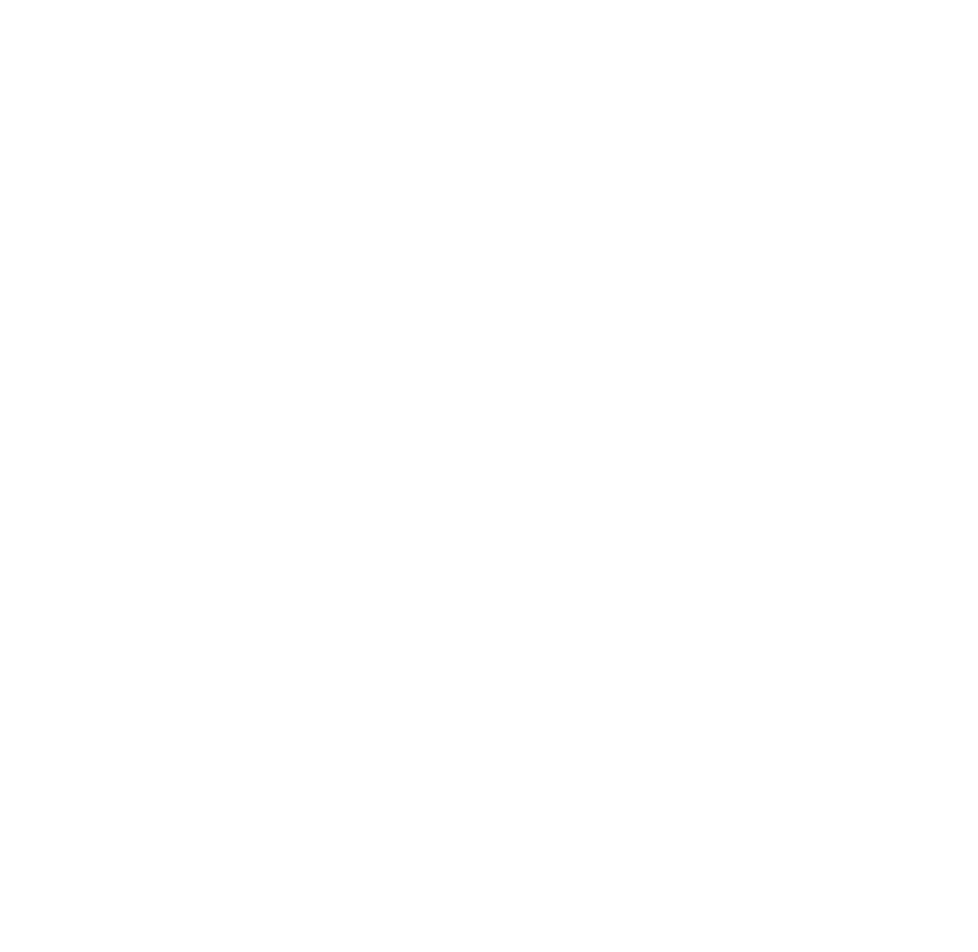
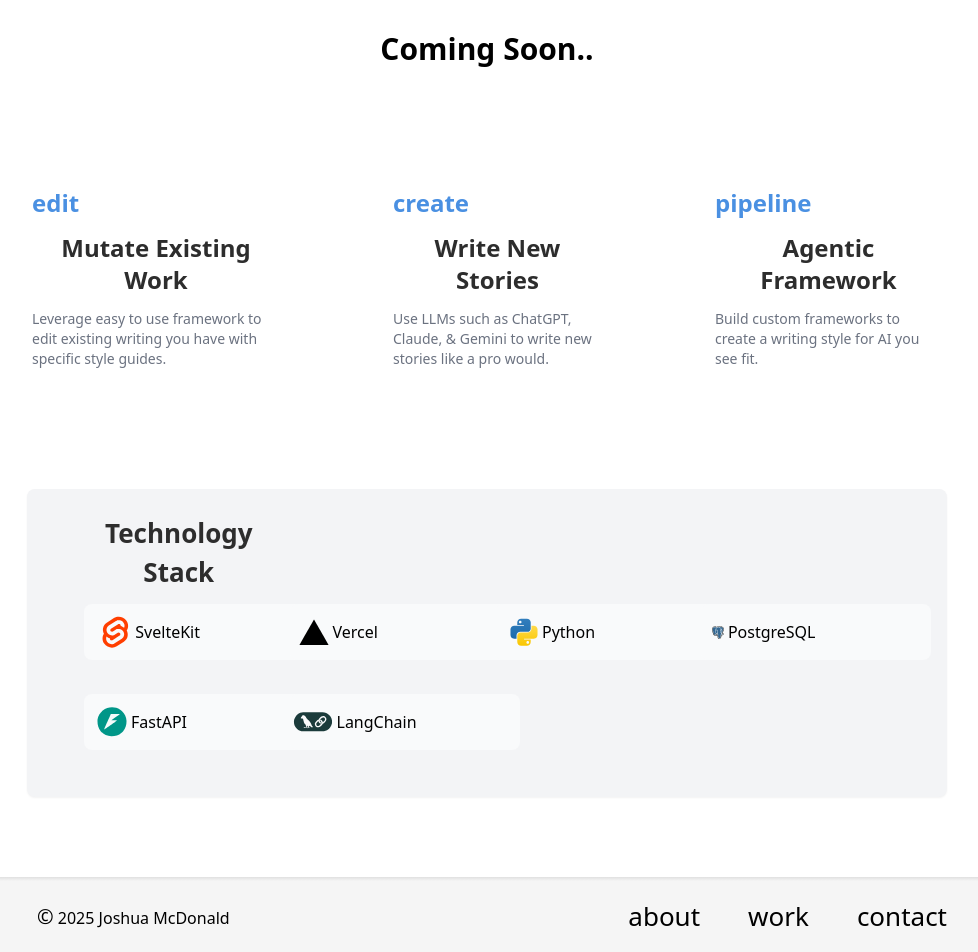
Before and after one commit to robmcdonald5/personalsite, a SvelteKit app: page /work/creative-writing-assistant in a window 1280 px wide. Before the commit this address had no page. Shown: the part 379-1331 px from the top of the page, without its empty margins (153-1131 px from the left). Before the commit the page ends 800 px from the top, so only its background shows below. Built offline with nearby package versions, Linux system fonts and the light colour scheme.

Commit message:
Added Creative Writing page

```diff
--- a/src/routes/work/+page.svelte
+++ b/src/routes/work/+page.svelte
@@ -102,7 +102,7 @@
                 </button>
                 <button
                   class="w-full h-[48px] flex items-center py-3 px-6 bg-[#FAFAFA] hover:bg-[#F0F0F0] transition-colors text-left"
-                  onclick={(e) => { e.stopPropagation(); /* Handle project click */ }}
+                  onclick={(e) => { e.stopPropagation(); window.location.href = '/work/creative-writing-assistant'; }}
                 >
                   <span class="text-[#666666] font-inter">Creative Writing AI Assistant</span>
                 </button>
@@ -190,7 +190,7 @@
                       </button>
                       <button
                         class="w-[300px] h-[60px] flex items-center justify-between py-[19px] pl-[40px] pr-6 bg-[#FAFAFA] hover:bg-[#F0F0F0] transition-colors rounded-b-2xl text-left"
-                        onclick={(e) => { e.stopPropagation(); /* Handle project click */ }}
+                        onclick={(e) => { e.stopPropagation(); window.location.href = '/work/creative-writing-assistant'; }}
                       >
                         <span class="text-[#666666] font-inter">AI Creative Writing Assistant</span>
                       </button>
@@ -241,7 +241,7 @@
                       </button>
                       <button
                         class="w-[300px] h-[60px] flex items-center justify-between py-[19px] pl-[40px] pr-6 bg-[#FAFAFA] hover:bg-[#F0F0F0] transition-colors text-left"
-                        onclick={(e) => { e.stopPropagation(); /* Handle project click */ }}
+                        onclick={(e) => { e.stopPropagation(); window.location.href = '/work/creative-writing-assistant'; }}
                       >
                         <span class="text-[#666666] font-inter">AI Creative Writing Assistant</span>
                       </button>
@@ -298,7 +298,7 @@
                       </button>
                       <button
                         class="w-[300px] h-[60px] flex items-center justify-between py-[19px] pl-[40px] pr-6 bg-[#FAFAFA] hover:bg-[#F0F0F0] transition-colors text-left"
-                        onclick={(e) => { e.stopPropagation(); /* Handle project click */ }}
+                        onclick={(e) => { e.stopPropagation(); window.location.href = '/work/creative-writing-assistant'; }}
                       >
                         <span class="text-[#666666] font-inter">AI Creative Writing Assistant</span>
                       </button>
@@ -349,7 +349,7 @@
                     <div class="flex flex-col">
                       <button
                         class="w-[300px] h-[60px] flex items-center justify-between py-[19px] pl-[40px] pr-6 bg-[#FAFAFA] hover:bg-[#F0F0F0] transition-colors text-left"
-                        onclick={(e) => { e.stopPropagation(); /* Handle project click */ }}
+                        onclick={(e) => { e.stopPropagation(); window.location.href = '/work/creative-writing-assistant'; }}
                       >
                         <span class="text-[#666666] font-inter">AI Creative Writing Assistant</span>
                       </button>
@@ -406,7 +406,7 @@
                       </button>
                       <button
                         class="w-[300px] h-[60px] flex items-center justify-between py-[19px] pl-[40px] pr-6 bg-[#FAFAFA] hover:bg-[#F0F0F0] transition-colors text-left"
-                        onclick={(e) => { e.stopPropagation(); /* Handle project click */ }}
+                        onclick={(e) => { e.stopPropagation(); window.location.href = '/work/creative-writing-assistant'; }}
                       >
                         <span class="text-[#666666] font-inter">AI Creative Writing Assistant</span>
                       </button>
@@ -463,7 +463,7 @@
                       </button>
                       <button
                         class="w-[300px] h-[60px] flex items-center justify-between py-[19px] pl-[40px] pr-6 bg-[#FAFAFA] hover:bg-[#F0F0F0] transition-colors rounded-b-2xl text-left"
-                        onclick={(e) => { e.stopPropagation(); /* Handle project click */ }}
+                        onclick={(e) => { e.stopPropagation(); window.location.href = '/work/creative-writing-assistant'; }}
                       >
                         <span class="text-[#666666] font-inter">AI Creative Writing Assistant</span>
                       </button>
--- /dev/null
+++ b/src/routes/work/creative-writing-assistant/+page.svelte
@@ -0,0 +1,146 @@
+<script lang="ts">
+  import Header from '$lib/Header.svelte';
+  import Footer from '$lib/Footer.svelte';
+</script>
+
+<svelte:head>
+  <title>AI Creative Writing Assistant - Joshua McDonald</title>
+</svelte:head>
+
+<div class="flex flex-col min-h-screen w-full bg-[#FFFFFF] overflow-x-hidden">
+  <header class="w-full bg-[#111111] flex justify-center">
+    <Header />
+  </header>
+
+  <main class="flex-grow flex flex-col">
+    <!-- Hero Section -->
+    <div class="w-full bg-[#FFFFFF] flex justify-center py-[80px] flex-grow">
+      <section class="w-full max-w-[1440px] px-[5%] md:px-[180px]">
+        <!-- Title and Description -->
+        <div class="flex flex-col items-center gap-4 mb-[60px]">
+          <h1 class="text-[#2D2D2D] text-[64px] font-inter font-bold tracking-[-1.28px] text-center leading-tight">
+            AI Creative Writing Assistant
+          </h1>
+          <p class="text-[#2D2D2D] text-lg font-inter text-center max-w-[650px]">
+            In progress development of AI creative writing assistant / web app. Leverages agentic framework using LangChain to help users properly utilize AI for creative writing. More soon..
+          </p>
+        </div>
+
+        <!-- Coming Soon Section -->
+        <div class="flex justify-center items-center mb-[120px]">
+          <span class="text-[#000000] text-3xl font-inter text-center font-bold">
+            Coming Soon..
+          </span>
+        </div>
+
+        <!-- Features Section -->
+        <div class="flex justify-center items-start gap-[113px] mb-[120px]">
+          <!-- Edit Feature -->
+          <div class="w-[248px] flex flex-col gap-[13px]">
+            <div class="text-[#4A90E2] text-2xl font-dm-sans font-bold">
+              edit
+            </div>
+            <div class="text-[#2D2D2D] text-2xl font-inter text-center font-semibold">
+              Mutate Existing Work
+            </div>
+            <div class="text-[#6B7280] text-sm font-inter">
+              Leverage easy to use framework to edit existing writing you have with specific style guides.
+            </div>
+          </div>
+
+          <!-- Create Feature -->
+          <div class="w-[209px] flex flex-col gap-[13px]">
+            <div class="text-[#4A90E2] text-2xl font-dm-sans font-bold">
+              create
+            </div>
+            <div class="text-[#2D2D2D] text-2xl font-inter text-center font-semibold">
+              Write New Stories
+            </div>
+            <div class="text-[#6B7280] text-sm font-inter">
+              Use LLMs such as ChatGPT, Claude, & Gemini to write new stories like a pro would.
+            </div>
+          </div>
+
+          <!-- Pipeline Feature -->
+          <div class="w-[227px] flex flex-col gap-[13px]">
+            <div class="text-[#4A90E2] text-2xl font-dm-sans font-bold">
+              pipeline
+            </div>
+            <div class="text-[#2D2D2D] text-2xl font-inter text-center font-semibold">
+              Agentic Framework
+            </div>
+            <div class="text-[#6B7280] text-sm font-inter">
+              Build custom frameworks to create a writing style for AI you see fit.
+            </div>
+          </div>
+        </div>
+
+        <!-- Tech Stack Showcase -->
+        <div class="w-full flex justify-center mt-16">
+          <div class="grid py-[25px] px-[57px] bg-[#F3F4F6] rounded-lg shadow-[0px_1px_2px_0px_rgba(0,0,0,0.05)] grid-cols-4 grid-rows-3 gap-x-4 gap-y-3">
+            <!-- Title - positioned in grid -->
+            <div class="text-[#2D2D2D] text-[26px] font-inter text-center font-semibold col-span-1 row-span-1">
+              Technology Stack
+            </div>
+
+            <!-- Row 2 Tech Cards -->
+            <!-- SvelteKit -->
+            <div class="w-[230px] h-[56px] flex justify-start items-center flex-row gap-1 pt-3 pb-3 pr-[114px] pl-4 bg-[#F9FAFB] rounded-lg col-start-1 row-start-2">
+              <div>
+                <img src="/tech-stack__sveltekit-icon.svg" alt="SvelteKit" class="w-[32px] h-[32px]" />
+              </div>
+              <div class="text-[#000000] font-inter font-medium">SvelteKit</div>
+            </div>
+
+            <!-- Vercel -->
+            <div class="w-[230px] h-[56px] flex justify-start items-center flex-row gap-1 py-3 pr-[135px] pl-[9px] bg-[#F9FAFB] rounded-lg col-start-2 row-start-2">
+              <div>
+                <img src="/tech-stack__vercel-icon.svg" alt="Vercel" class="w-[30px] h-[30px]" />
+              </div>
+              <div class="text-[#000000] font-inter font-medium">Vercel</div>
+            </div>
+
+            <!-- Python -->
+            <div class="w-[230px] h-[56px] flex justify-start items-center flex-row gap-1 py-3.5 pr-[128px] pl-[15px] bg-[#F9FAFB] rounded-lg col-start-3 row-start-2">
+              <div>
+                <img src="/tech-stack__python-icon.svg" alt="Python" class="w-[28px] h-[28px]" />
+              </div>
+              <div class="text-[#000000] font-inter font-medium">Python</div>
+            </div>
+
+            <!-- PostgreSQL -->
+            <div class="w-[230px] h-[56px] flex justify-start items-center flex-row gap-1 py-3 pr-[115px] pl-[11px] bg-[#F9FAFB] rounded-lg col-start-4 row-start-2">
+              <div>
+                <img src="/tech-stack__postgres-icon.svg" alt="PostgreSQL" class="w-[32px] h-[33px]" />
+              </div>
+              <div class="text-[#000000] font-inter font-medium">PostgreSQL</div>
+            </div>
+
+            <!-- Row 3 Tech Cards -->
+            <!-- FastAPI -->
+            <div class="w-[230px] h-[56px] flex justify-start items-center flex-row gap-1 py-3 pr-[124px] pl-[13px] bg-[#F9FAFB] rounded-lg col-start-1 row-start-3">
+              <div>
+                <img src="/tech-stack__fastapi-icon.svg" alt="FastAPI" class="w-[30px] h-[30px]" />
+              </div>
+              <div class="text-[#000000] font-inter font-medium">FastAPI</div>
+            </div>
+
+            <!-- LangChain -->
+            <div class="w-[230px] h-[56px] flex justify-start items-center flex-row gap-1 py-[18px] pr-[101px] pl-[3px] bg-[#F9FAFB] rounded-lg col-start-2 row-start-3">
+              <div>
+                <img src="/tech-stack__langchain-icon.svg" alt="LangChain" class="w-[40px] h-[20px]" />
+              </div>
+              <div class="text-[#000000] font-inter font-medium">LangChain</div>
+            </div>
+          </div>
+        </div>
+      </section>
+    </div>
+
+    <div class="w-full h-[4px] gradient-divider"></div>
+  </main>
+
+  <footer class="w-full bg-[#F5F5F5] flex justify-center">
+    <Footer />
+  </footer>
+</div>
```
